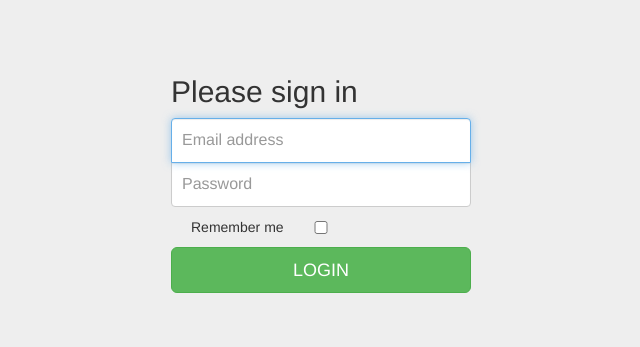
After one commit to little-liang/graduation_project, a Django app: page /login/ in a window 1280 px wide. The commit adds this page. Shown: the top 347 px of the page, without its empty margins (319-959 px from the left). Run offline with Django 3.2, Linux system fonts and the light colour scheme; some libraries are stand-ins or nearby versions.

Commit message:
主页简单出现！ 登陆系统正常！

```diff
--- a/graduation_project/settings.py
+++ b/graduation_project/settings.py
@@ -135,3 +135,7 @@ STATICFILES_DIRS = (
 
 # 上传文件目录
 FileUploadDir = 'static/imgs/upload'
+
+
+#未登录时自动转入这个URL
+LOGIN_URL = '/login/'
--- a/graduation_project/urls.py
+++ b/graduation_project/urls.py
@@ -23,6 +23,8 @@ urlpatterns = [
     url(r'^hosts/', include(hosts_urls)),
     url(r'^$', views.index, name='dashboard'),
     url(r'^hosts/', include(hosts_urls), name='hosts'),
+    url(r'^login/', views.acc_login, name='login'),
+    url(r'^logout/', views.acc_logout, name='logout'),
 
     url(r"^assets$", views.assets_index, name='assets'),
     url(r"^monitor$", views.monitor_index, name='monitor'),
--- a/hosts/views.py
+++ b/hosts/views.py
@@ -1,19 +1,46 @@
-from django.shortcuts import render
-
+from django.shortcuts import render, HttpResponseRedirect
+from django.contrib.auth import authenticate, login, logout
+from django.contrib.auth.decorators import login_required
 # Create your views here.
 
 
+
+
+@login_required()
 def index(request):
     return render(request, "index.html")
 
-
+@login_required()
 def hosts_index(request):
     return render(request, 'hosts/dashboard.html')
 
-
+@login_required()
 def assets_index(request):
     return render(request, 'assets/dashboard.html')
 
-
+@login_required()
 def monitor_index(request):
     return render(request, 'monitor/dashboard.html')
+
+def acc_login(request):
+    if request.method == 'GET':
+        return render(request, 'login.html')
+    else:
+        username = request.POST.get('email')
+        password = request.POST.get('password')
+
+        user = authenticate(username=username, password=password)
+        if user is not None:
+            login(request, user)
+
+            return HttpResponseRedirect("/")
+        else:
+            login_err = 'Wrong username or password!'
+
+    return render(request, 'login.html', {'login_err': login_err})
+
+@login_required()
+def acc_logout(request):
+    logout(request)
+
+    return HttpResponseRedirect("/")
--- /dev/null
+++ b/static/css/signin.css
@@ -0,0 +1,40 @@
+body {
+  padding-top: 40px;
+  padding-bottom: 40px;
+  background-color: #eee;
+}
+
+.form-signin {
+  max-width: 330px;
+  padding: 15px;
+  margin: 0 auto;
+}
+.form-signin .form-signin-heading,
+.form-signin .checkbox {
+  margin-bottom: 10px;
+}
+.form-signin .checkbox {
+  font-weight: normal;
+}
+.form-signin .form-control {
+  position: relative;
+  height: auto;
+  -webkit-box-sizing: border-box;
+     -moz-box-sizing: border-box;
+          box-sizing: border-box;
+  padding: 10px;
+  font-size: 16px;
+}
+.form-signin .form-control:focus {
+  z-index: 2;
+}
+.form-signin input[type="email"] {
+  margin-bottom: -1px;
+  border-bottom-right-radius: 0;
+  border-bottom-left-radius: 0;
+}
+.form-signin input[type="password"] {
+  margin-bottom: 10px;
+  border-top-left-radius: 0;
+  border-top-right-radius: 0;
+}
--- /dev/null
+++ b/templates/login.html
@@ -0,0 +1,48 @@
+<!DOCTYPE html>
+<!-- saved from url=(0038)http://v3.bootcss.com/examples/signin/ -->
+<html lang="zh-CN"><head><meta http-equiv="Content-Type" content="text/html; charset=UTF-8">
+
+    <meta http-equiv="X-UA-Compatible" content="IE=edge">
+    <meta name="viewport" content="width=device-width, initial-scale=1">
+    <!-- 上述3个meta标签*必须*放在最前面，任何其他内容都*必须*跟随其后！ -->
+    <meta name="description" content="">
+    <meta name="author" content="">
+
+    <title>Signin Template for Bootstrap</title>
+
+    <!-- Bootstrap core CSS -->
+    <link href="/static/css/bootstrap.min.css" rel="stylesheet">
+
+
+    <!-- Custom styles for this template -->
+    <link href="/static/css/signin.css" rel="stylesheet">
+
+
+
+  </head>
+
+  <body>
+
+    <div class="container">
+
+      <form class="form-signin" method="post" action="{% url 'login' %}">{% csrf_token %}
+        <h2 class="form-signin-heading">Please sign in</h2>
+        <label for="inputEmail" class="sr-only">Email address</label>
+        <input type="email" id="inputEmail" name="email" class="form-control" placeholder="Email address" required="" autofocus="">
+        <label for="inputPassword" class="sr-only">Password</label>
+        <input type="password" id="inputPassword" name="password" class="form-control" placeholder="Password" required="">
+        <div class="checkbox">
+          <label>
+            <input type="checkbox" value="remember-me"> Remember me
+          </label>
+        </div>
+        <button class="btn btn-lg btn-success btn-block" type="submit">LOGIN</button>
+        <span style="color: red" class="">{{ login_err }}</span>
+      </form>
+
+
+
+    </div> <!-- /container -->
+
+
+</body></html>
```
Also changed, not shown: hosts/auth_admin.py (+7 -6 lines), templates/assets/dashboard.html (+8 -0 lines), templates/base.html (+6 -2 lines), templates/hosts/dashboard.html (+8 -0 lines), templates/monitor/dashboard.html (+8 -0 lines).
